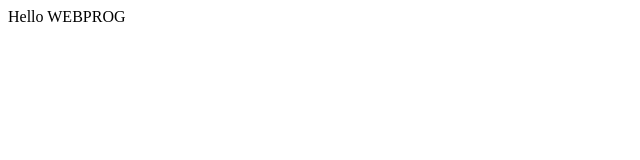
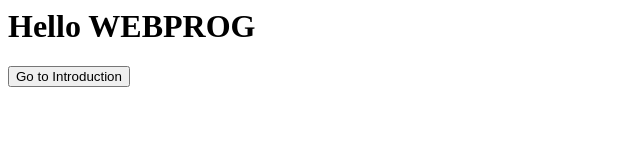
Before and after one commit to ceciliomichael/webprog-html, a plain HTML site: page index.html in a window 1280 px wide. Shown: the whole page, without its empty margins (0-640 px from the left). Drawn offline with Linux system fonts and the light colour scheme.

Commit message:
Added button index.html
Button goes to /introduction

```diff
--- a/index.html
+++ b/index.html
@@ -1 +1,9 @@
-<html>Hello WEBPROG</html>
+<html>
+<head>
+    <title>Hello WEBPROG</title>
+</head>
+<body>
+    <h1>Hello WEBPROG</h1>
+    <button onclick="location.href='/introduction'">Go to Introduction</button>
+</body>
+</html>
```
